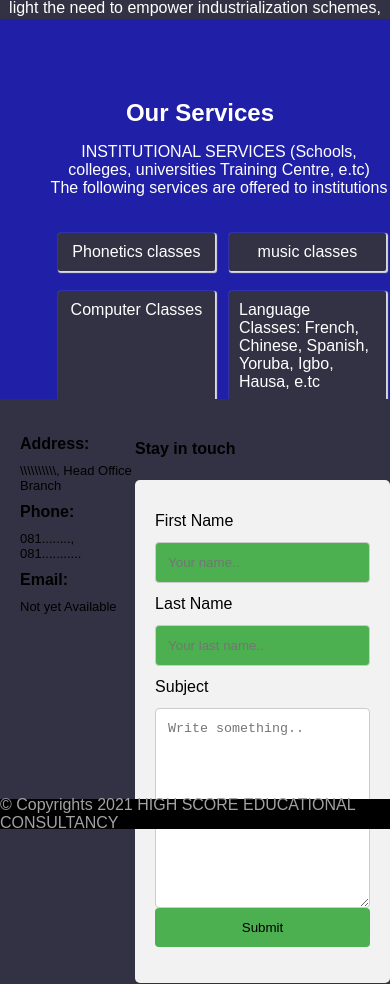
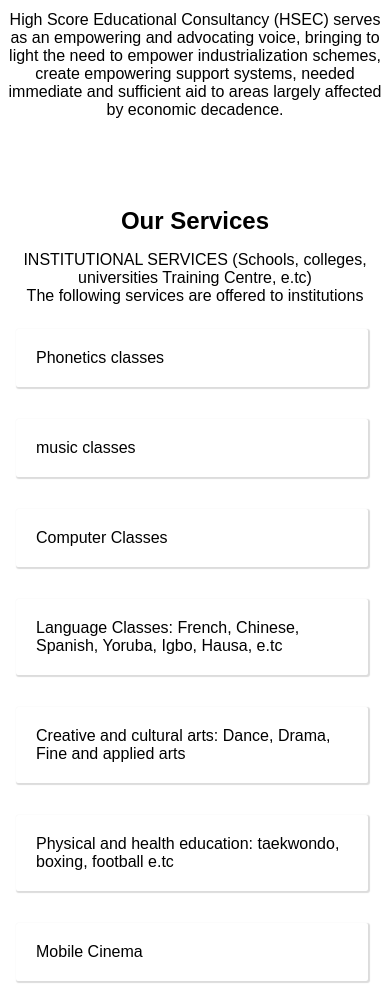
Before and after one commit to ozuem-liam/highscore, a plain HTML site: page index.html in a window 390 px wide. Shown: the part 675-1659 px from the top of the page. Drawn offline with Linux system fonts and the light colour scheme.

Commit message:
css styling

```diff
--- a/index.html
+++ b/index.html
@@ -20,7 +20,6 @@
         <ul class="navlist">
             <li><a href="#home">Home</a></li>
             <li><a href="#about">About Us</a></li>
-            <li><a href="projects.html">My Projects</a></li>
             <li><a href="#services">Services</a></li>
             <li><a href="#contact">Contact Us</a></li>
         </ul>
@@ -33,7 +32,6 @@
             <ul class="navlist">
                 <li><a href="#home">Home</a></li>
                 <li><a href="#about">About Us</a></li>
-                <li><a href="projects.html">My Projects</a></li>
                 <li><a href="#services">Services</a></li>
                 <li><a href="#contact">Contact Us</a></li>
             </ul>
--- a/style/style.css
+++ b/style/style.css
@@ -70,7 +70,6 @@ section {
 .slideshow-img {
   position: absolute;
   object-fit: cover;
-  border: 2px solid navy;
   /* z-index: -1; */
   /* display: none; */
   opacity: 0;
@@ -87,17 +86,18 @@ section {
   position: relative;
   top: 600px;
   width: 100%;
+  height: 300px;
   color: #000;
 }
 
 blockquote {
+  display: flex;
+  flex-direction: column;
   font-family: sans-serif;
-  justify-content: center;
   text-align: center;
-  align-items: center;
-  padding-top: 70px;
+  padding: 2rem;
+  margin: 2rem;
 }
-
 /* Fourth Div */
 
 .services {
@@ -105,8 +105,7 @@ blockquote {
   width: 100%;
   position: relative;
   top: 600px;
-  /* height: 300px; */
-  height: 100vh;
+  height: 300px;
   padding-top: 5rem;
   color: #000;
 }
@@ -241,8 +240,8 @@ footer p {
 @media only screen and (max-width: 768px) {
   body {
     font-family: sans-serif;
-    background: rgb(50, 50, 68);
-    height: 100vh;
+    background: #fff;
+    height: 100%;
     padding: 0;
     margin: 0;
   }
@@ -268,7 +267,8 @@ footer p {
     left: -200px;
     width: 200px;
     margin: 0;
-    height: 100vh;
+    top: 0;
+    height: 50vh;
     background: linear-gradient(0deg, #1b1b1b, #222, #1b1b1b);
     transition: all 0.5s ease;
     z-index: 1000;
@@ -277,7 +277,8 @@ footer p {
   .sidebar header {
     display: block;
     font-size: 30px;
-    color: rgb(31, 31, 167);
+    color: #fff;
+    border-bottom: 2px solid #fff;
     text-align: center;
     line-height: 35px;
     background: linear-gradient(0deg, #1b1b1b, #222, #1b1b1b);
@@ -371,7 +372,6 @@ footer p {
     width: 100%;
     height: 300px;
     object-fit: cover;
-    border: 2px solid navy;
     /* z-index: -1; */
     /* display: none; */
     opacity: 0;
@@ -388,8 +388,7 @@ footer p {
     width: 100%;
     height: 300px;
     flex-direction: row;
-    background: rgb(50, 50, 68);
-    color: white;
+    color: #000;
   }
 
   .aboutimg {
@@ -411,35 +410,35 @@ footer p {
 
   .services {
     font-family: sans-serif;
-    top: 300px;
+    position: relative;
+    top: 400px;
     width: 100%;
-    height: 300px;
-    background-color: rgb(31, 31, 167);
-    color: white;
+    color: #000;
   }
 
-  .services h2 {
-    padding-left: 10px;
+  .services h2,
+  .services p {
     margin: 0;
+    padding: 0.5rem;
   }
 
   .servicelist {
-    display: grid;
-    grid-template-columns: 1fr 1fr;
+    display: flex;
+    flex-direction: column;
     text-decoration: none;
     margin: 0;
+    padding: 0;
   }
 
   .servicelist li {
     display: flex;
     font-family: sans-serif;
-    position: relative;
     text-decoration: none;
-    padding: 10px;
-    justify-content: center;
-    margin: 10px;
-    width: 80%;
-    background-color: rgb(50, 50, 68);
+    width: 80vw;
+    border: #fff;
+    margin: 1rem;
+    box-shadow: 1px 1px 1px 1px #dcdcdc;
+    /* background-color: rgb(50, 50, 68); */
   }
 
   /* fifth Div */
@@ -447,10 +446,9 @@ footer p {
   .contactus {
     display: flex;
     position: relative;
-    flex-direction: row;
-    height: 400px;
+    flex-direction: column-reverse;
     font-family: sans-serif;
-    top: 300px;
+    top: 1050px;
     width: 100%;
     color: #000;
   }
@@ -459,12 +457,10 @@ footer p {
   } */
 
   .address {
-    display: grid;
-    padding-left: 0;
-    margin-left: 20px;
+    display: flex;
+    flex-direction: column;
     padding-top: 20px;
-    grid-template-columns: 1fr;
-    color: #000;
+    color: #fff;
   }
 
   .address h3 {
@@ -496,7 +492,7 @@ footer p {
     display: flex;
     justify-content: center;
     width: 100%;
-    top: 300;
+    top: 1050px;
     align-items: center;
     background-color: black;
     color: rgb(163, 162, 162);
@@ -504,6 +500,7 @@ footer p {
   }
   footer p {
     margin: 0;
+    padding: 1rem;
   }
 }
 
```
